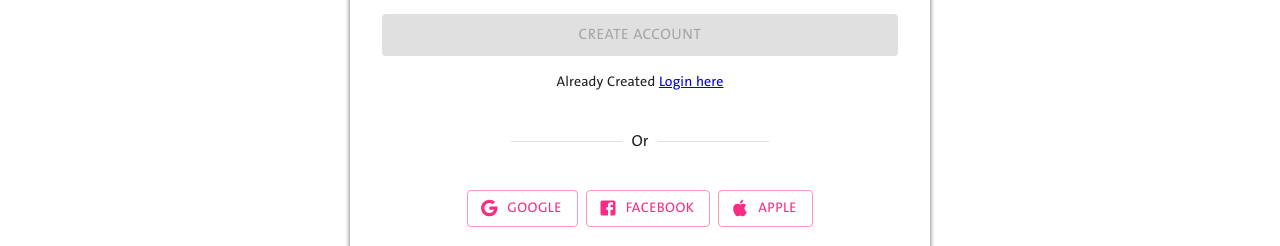
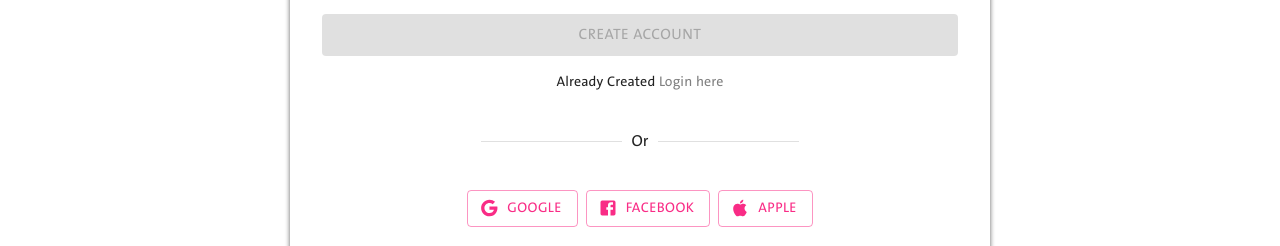
Before and after one commit to Abedalnabi/CSCBeyond, a React (Create React App) app in the folder client/: page /register in a window 1280 px wide. Shown: the part 706-952 px from the top of the page. Built offline with nearby package versions, Linux system fonts and the light colour scheme; no server answers.

Commit message:
day3 #11

```diff
--- a/client/src/components/CscApp.js
+++ b/client/src/components/CscApp.js
@@ -2,8 +2,8 @@ import '../App.css';
 import Footer from './shared/footer/Footer';
 
 import { Routes, Route } from 'react-router-dom';
-import RegisterPage from './shared/register/RegisterPage';
-import LoginPage from './shared/login/LoginPage';
+import RegisterPage from './shared/register/index';
+import LoginPage from './shared/login/index';
 import NavBar from './shared/navBar/NavBar';
 import ProductsList from './shared/productsList/index';
 import ProductDetails from './shared/productDetails/index';
--- a/client/src/components/shared/faq/section/AskAQuestion.js
+++ b/client/src/components/shared/faq/section/AskAQuestion.js
@@ -1,36 +1,21 @@
 import React from 'react';
 import { Box, TextField, Button, Typography } from '@mui/material';
+import styles from './style';
+import STATIC_TEXT from './staticText';
 
 const AskAQuestion = () => {
 	return (
-		<Box
-			sx={{
-				flex: 1,
-				backgroundColor: '#f8f8fd',
-				padding: '30px',
-				borderRadius: '8px',
-				display: 'flex',
-				flexDirection: 'column',
-				justifyContent: 'space-around',
-				textAlign: 'left',
-			}}
-		>
-			<Typography variant="h4" sx={{ fontWeight: 'bold', color: '#1A237E' }}>
-				Ask a Question
+		<Box sx={styles.container}>
+			<Typography variant="h4" sx={styles.title}>
+				{STATIC_TEXT.ASK_TITLE}
 			</Typography>
 			<Box sx={{ marginTop: '20px' }}>
-				<TextField fullWidth label="Your Name*" sx={{ marginBottom: '20px', bgcolor: 'white' }} />
-				<TextField fullWidth label="Subject*" sx={{ marginBottom: '20px', bgcolor: 'white' }} />
-				<TextField
-					fullWidth
-					label="Type Your Message*"
-					multiline
-					rows={4}
-					sx={{ marginBottom: '20px', bgcolor: 'white' }}
-				/>
-				<Box sx={{ display: 'flex', justifyContent: 'flex-start' }}>
-					<Button variant="contained" color="secondary" sx={{ padding: '12px 24px', backgroundColor: '#FF4081' }}>
-						Send Mail
+				<TextField fullWidth label={STATIC_TEXT.NAME_LABEL} sx={styles.input} />
+				<TextField fullWidth label={STATIC_TEXT.SUBJECT_LABEL} sx={styles.input} />
+				<TextField fullWidth label={STATIC_TEXT.MESSAGE_LABEL} multiline rows={4} sx={styles.input} />
+				<Box sx={styles.buttonBox}>
+					<Button variant="contained" color="secondary" sx={styles.sendButton}>
+						{STATIC_TEXT.SEND_BUTTON}
 					</Button>
 				</Box>
 			</Box>
--- /dev/null
+++ b/client/src/components/shared/faq/section/staticText.js
@@ -0,0 +1,31 @@
+const STATIC_TEXT = {
+	// AskAQuestion
+	ASK_TITLE: 'Ask a Question',
+	NAME_LABEL: 'Your Name*',
+	SUBJECT_LABEL: 'Subject*',
+	MESSAGE_LABEL: 'Type Your Message*',
+	SEND_BUTTON: 'Send Mail',
+
+	// GeneralInformation
+	GENERAL_INFO_TITLE: 'General Information',
+	QUESTIONS: [
+		{
+			question: 'Eu dictumst cum at sed euismod condimentum?',
+			answer: 'Lorem ipsum dolor sit amet, consectetur adipiscing elit. Tincidunt sed tristique mollis vitae, consequat gravida sagittis.',
+		},
+		{
+			question: 'Magna bibendum est fermentum eros.',
+			answer: 'Lorem ipsum dolor sit amet, consectetur adipiscing elit. Tincidunt sed tristique mollis vitae, consequat gravida sagittis.',
+		},
+		{
+			question: 'Odio muskana hak eris conseekin sceleton?',
+			answer: 'Lorem ipsum dolor sit amet, consectetur adipiscing elit. Tincidunt sed tristique mollis vitae, consequat gravida sagittis.',
+		},
+		{
+			question: 'Elit id blandit sabara boi velit gua mara?',
+			answer: 'Lorem ipsum dolor sit amet, consectetur adipiscing elit. Tincidunt sed tristique mollis vitae, consequat gravida sagittis.',
+		},
+	],
+};
+
+export default STATIC_TEXT;
--- /dev/null
+++ b/client/src/components/shared/faq/section/style.js
@@ -0,0 +1,49 @@
+const styles = {
+	container: {
+		flex: 1,
+		backgroundColor: '#f8f8fd',
+		padding: '30px',
+		borderRadius: '8px',
+		display: 'flex',
+		flexDirection: 'column',
+		justifyContent: 'space-around',
+		textAlign: 'left',
+	},
+	title: {
+		fontWeight: 'bold',
+		color: '#1A237E',
+	},
+	input: {
+		marginBottom: '20px',
+		backgroundColor: 'white',
+	},
+	buttonBox: {
+		display: 'flex',
+		justifyContent: 'flex-start',
+	},
+	sendButton: {
+		padding: '12px 24px',
+		backgroundColor: '#FF4081',
+	},
+	infoContainer: {
+		flex: 1,
+		paddingTop: '20px',
+		textAlign: 'left',
+	},
+	infoTitle: {
+		fontWeight: 'bold',
+		color: '#1A237E',
+		marginBottom: '20px',
+	},
+	question: {
+		color: '#1A237E',
+		marginBottom: '30px',
+		fontSize: '20px',
+	},
+	answer: {
+		marginBottom: '35px',
+		color: '#a1abcc',
+	},
+};
+
+export default styles;
--- a/client/src/components/shared/login/sections/LoginCard.js
+++ b/client/src/components/shared/login/sections/LoginCard.js
@@ -5,7 +5,7 @@ import { Link, useNavigate } from 'react-router-dom';
 
 import CustomTextField from '../../Utilities/CustomTextField/CustomTextField';
 import { loginUser } from '../../../../api/RestfulAPI/user';
-import STATIC_TEXT from '../staticText';
+import STATIC_TEXT from './staticText';
 import { useValidation } from '../../common/helper/useValidation';
 import useUserContext from '../../../../contextApi/contexts/UserContext';
 import loginStyles from './style';
--- a/client/src/components/shared/register/sections/CreateAccountCard.js
+++ b/client/src/components/shared/register/sections/CreateAccountCard.js
@@ -1,11 +1,13 @@
 import React, { useState, useCallback } from 'react';
 import { Button, Box, Typography, Grid, Card, CardContent, Alert, CircularProgress, Divider, useTheme } from '@mui/material';
 import { Facebook, Google, Apple } from '@mui/icons-material';
-import { useNavigate } from 'react-router-dom';
+import { Link, useNavigate } from 'react-router-dom';
+
 import CustomTextField from '../../Utilities/CustomTextField/CustomTextField';
-import { register } from '../../../../api/RestfulAPI//user';
+import { register } from '../../../../api/RestfulAPI/user';
 import STATIC_TEXT from './staticText';
 import { useValidation } from '../../common/helper/useValidation';
+import createAccountStyles from './style';
 
 const CreateAccountCard = () => {
 	const theme = useTheme();
@@ -45,13 +47,14 @@ const CreateAccountCard = () => {
 			setLoading(true);
 
 			const { email, password } = formData;
+			const res = await register({ email, password });
 
-			const res = await register({ email, password });
 			if (res.status !== 201) {
 				setError(res.message);
 				setLoading(false);
 				return;
 			}
+
 			setSuccess(STATIC_TEXT.ACCOUNT_CREATED_SUCCESS);
 			setTimeout(() => navigate('/login'), 2000);
 		},
@@ -59,27 +62,13 @@ const CreateAccountCard = () => {
 	);
 
 	return (
-		<Grid
-			container
-			spacing={5}
-			sx={{
-				justifyContent: 'center',
-				alignItems: 'center',
-				marginTop: '50px',
-			}}
-		>
-			<Grid size={{ xs: 12, md: 6 }}>
-				<Card
-					sx={{
-						borderRadius: '16px',
-						boxShadow: `0 3px 5px ${theme.palette.grey[700]}`,
-						padding: '16px',
-					}}
-				>
+		<Grid container spacing={5} sx={createAccountStyles.gridContainer}>
+			<Grid item xs={12} md={6}>
+				<Card sx={createAccountStyles.card(theme)}>
 					<CardContent>
 						<Typography variant="h4" gutterBottom>
 							<span>{STATIC_TEXT.CREATE} </span>
-							<span style={{ color: theme.palette.primary.main }}>{STATIC_TEXT.ACCOUNT}</span>
+							<span style={createAccountStyles.primaryText(theme)}>{STATIC_TEXT.ACCOUNT}</span>
 						</Typography>
 
 						<form onSubmit={handleRegister}>
@@ -98,12 +87,12 @@ const CreateAccountCard = () => {
 
 							<Box>
 								{error && (
-									<Alert severity="error" sx={{ mb: 2 }}>
+									<Alert severity="error" sx={createAccountStyles.alert}>
 										{error}
 									</Alert>
 								)}
 								{success && (
-									<Alert severity="success" sx={{ mb: 2 }}>
+									<Alert severity="success" sx={createAccountStyles.alert}>
 										{success}
 									</Alert>
 								)}
@@ -128,14 +117,18 @@ const CreateAccountCard = () => {
 
 							<Box textAlign="center" sx={{ mt: 2 }}>
 								<Typography variant="body2">
-									{STATIC_TEXT.ALREADY_CREATED} <a href="/login">{STATIC_TEXT.LOGIN_HERE}</a>
+									{STATIC_TEXT.ALREADY_CREATED}{' '}
+									<Link to="/login" style={createAccountStyles.link}>
+										{STATIC_TEXT.LOGIN_HERE}
+									</Link>
 								</Typography>
 							</Box>
 
-							<Box display="flex" justifyContent="center" sx={{ mt: 2, gap: 1 }}>
-								<Divider sx={{ margin: '20px', width: '50%' }}>{STATIC_TEXT.OR}</Divider>
+							<Box display="flex" justifyContent="center" sx={{ mt: 2 }}>
+								<Divider sx={createAccountStyles.divider}>{STATIC_TEXT.OR}</Divider>
 							</Box>
-							<Box display="flex" justifyContent="center" sx={{ mt: 2, gap: 1 }}>
+
+							<Box sx={createAccountStyles.socialButtons}>
 								<Button variant="outlined" startIcon={<Google />}>
 									{STATIC_TEXT.GOOGLE}
 								</Button>
--- /dev/null
+++ b/client/src/components/shared/register/sections/style.js
@@ -0,0 +1,34 @@
+const createAccountStyles = {
+	gridContainer: {
+		justifyContent: 'center',
+		alignItems: 'center',
+		marginTop: '50px',
+	},
+	card: (theme) => ({
+		borderRadius: '16px',
+		boxShadow: `0 3px 5px ${theme.palette.grey[700]}`,
+		padding: '16px',
+	}),
+	primaryText: (theme) => ({
+		color: theme.palette.primary.main,
+	}),
+	alert: {
+		mb: 2,
+	},
+	link: {
+		color: 'gray',
+		textDecoration: 'none',
+	},
+	divider: {
+		margin: '20px',
+		width: '50%',
+	},
+	socialButtons: {
+		mt: 2,
+		gap: 1,
+		display: 'flex',
+		justifyContent: 'center',
+	},
+};
+
+export default createAccountStyles;
```
Also changed, not shown: client/src/components/shared/faq/section/GeneralInformation.js (+11 -31 lines), client/src/components/shared/login/index.js (renamed from client/src/components/shared/login/LoginPage.js), client/src/components/shared/login/sections/staticText.js (renamed from client/src/components/shared/login/staticText.js), client/src/components/shared/register/index.js (renamed from client/src/components/shared/register/RegisterPage.js).
